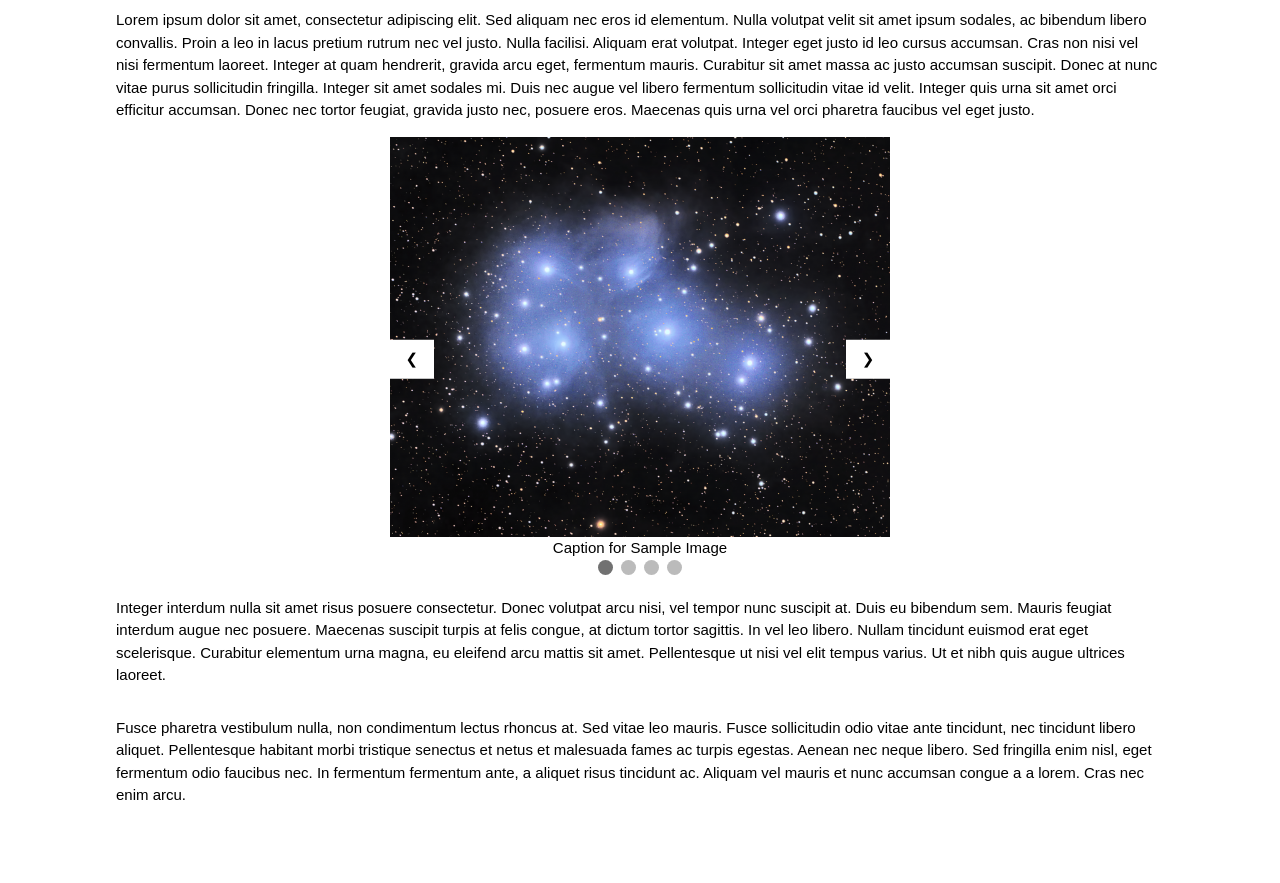
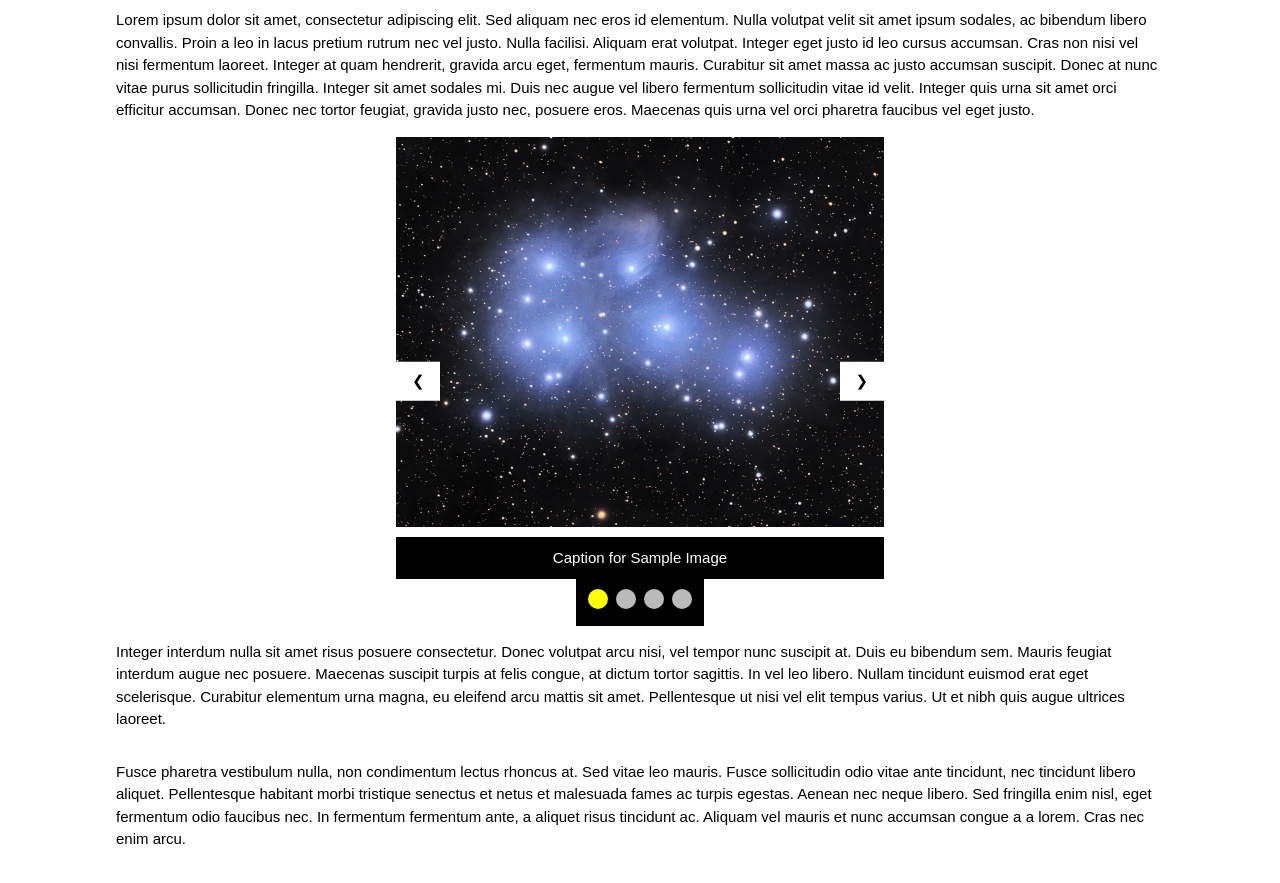
Before and after one commit to cwc09262/Astronomy_Observation_NoteBook, a plain HTML site: page index.html in a window 1280 px wide. Shown: the part 900-1783 px from the top of the page. Drawn offline with nearby package versions, Linux system fonts and the light colour scheme.

Commit message:
working on styling dots for image carousel

```diff
--- a/index.html
+++ b/index.html
@@ -44,12 +44,14 @@
             <div class="caption">Caption for Forest</div>
 
             <!-- Pagination dots -->
-            <div style="text-align:center">
-                <span class="dot" onclick="currentSlide(1)"></span>
-                <span class="dot" onclick="currentSlide(2)"></span>
-                <span class="dot" onclick="currentSlide(3)"></span>
-                <span class="dot" onclick="currentSlide(4)"></span>
-            </div>
+            <center>
+                <div class="dot-container">
+                    <span class="dot" onclick="currentSlide(1)"></span>
+                    <span class="dot" onclick="currentSlide(2)"></span>
+                    <span class="dot" onclick="currentSlide(3)"></span>
+                    <span class="dot" onclick="currentSlide(4)"></span>
+                </div>
+            </center>
 
             <button class="w3-button custom-button w3-display-left" onclick="plusDivs(-1)">&#10094;</button>
             <button class="w3-button custom-button w3-display-right" onclick="plusDivs(1)">&#10095;</button>
--- a/style.css
+++ b/style.css
@@ -71,11 +71,15 @@ canvas {
 .caption {
   text-align: center;
   display: none; /* Hide all captions initially */
+  padding: 10px;
+  background-color: black;
+  color: white;
 }
 
 img {
     width: 400px;
     height: 400px;
+    padding-bottom: 10px;
 }
 
 .custom-button{
@@ -93,8 +97,16 @@ img {
     border-radius: 50%;
     display: inline-block;
     transition: background-color 0.6s ease;
+    padding: 10px;
   }
 
   .active, .dot:hover {
-    background-color: #717171;
+    background-color: yellow ;
   }
+.dot-container{
+    text-align:center;
+    padding: 10px;
+    background-color: black;
+    width: fit-content;
+
+}
```
